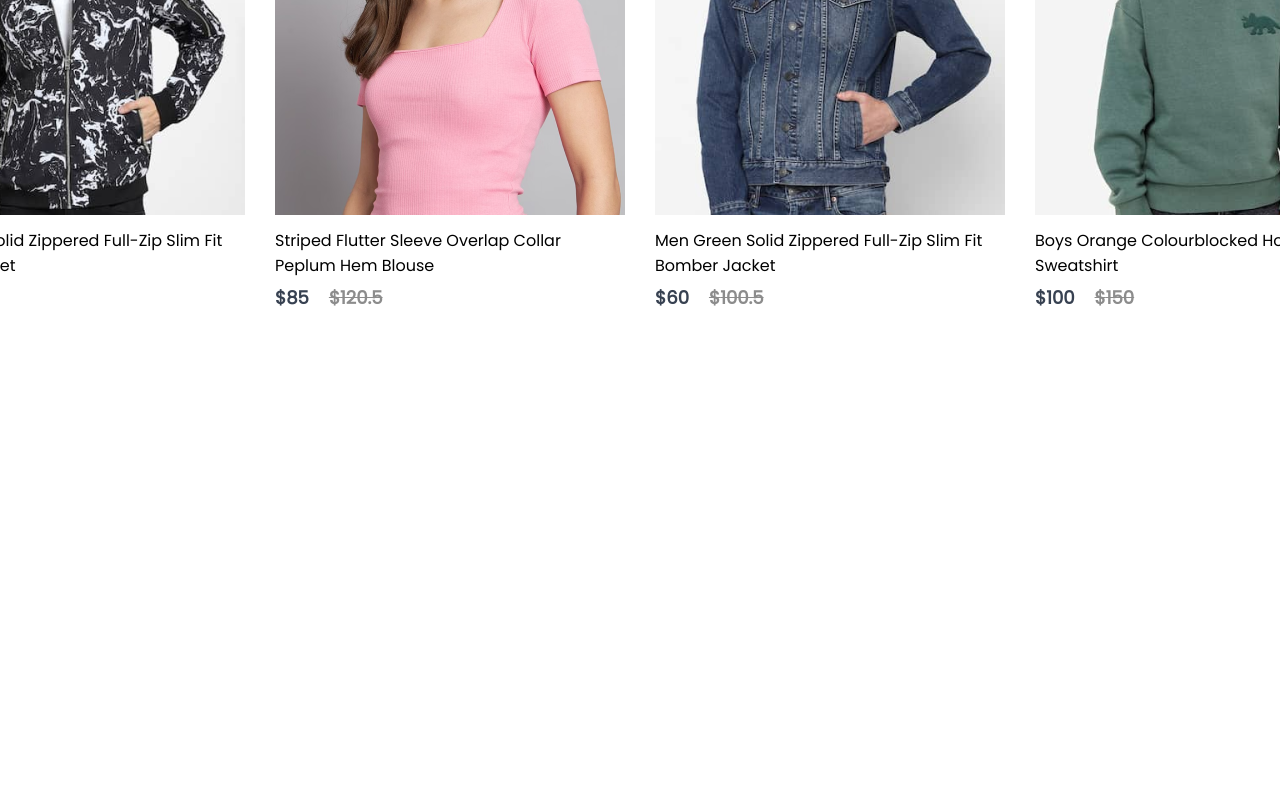
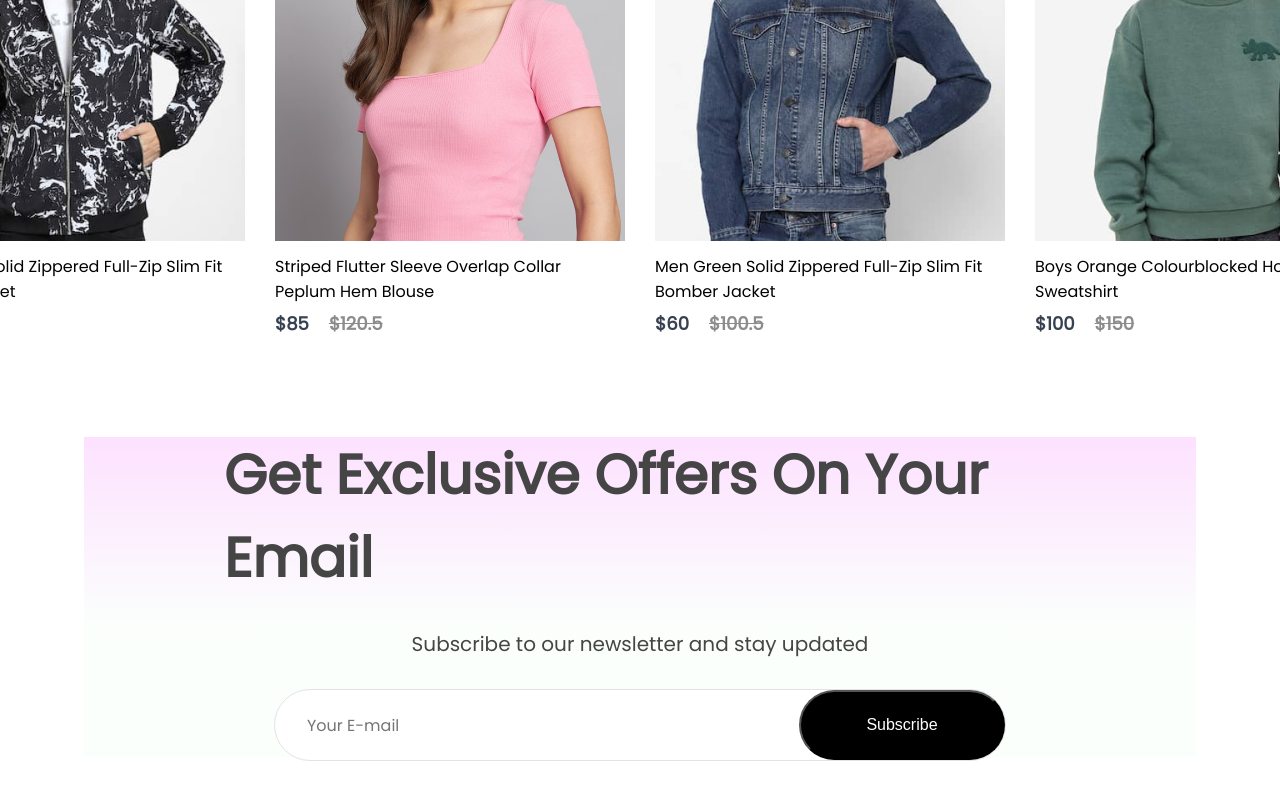
Before and after one commit to Ajay-v44/BuyIt, a React (Create React App) app in the folder frontend/: page / in a window 1280 px wide. Shown: the part 3141-3941 px from the top of the page. Before the commit the page ends 3452 px from the top, so only its background shows below. Built offline with nearby package versions, Linux system fonts and the light colour scheme.

Commit message:
new component

```diff
--- a/frontend/src/components/NewCollections/NewCollections.css
+++ b/frontend/src/components/NewCollections/NewCollections.css
@@ -2,8 +2,8 @@
     display: flex;
     flex-direction: column;
     align-items: center;
-    gap: 10px;
-    height: 90vh;
+    gap: 20px;
+    margin-bottom: 100px;
 }
 
 .NewCollections h1{
--- /dev/null
+++ b/frontend/src/components/NewsLetter/NewsLetter.css
@@ -0,0 +1,51 @@
+.NewsLetter{
+    width: 65%;
+    height: 40vh;
+    display: flex;
+    flex-direction: column;
+    align-items: center;
+    justify-content: center;
+    margin: auto;
+    padding: 0px 140px;
+    margin-bottom: 150px;
+    background: linear-gradient(180deg,#fde1ff 0%,#e1ffea22 60%);
+gap:30px;
+}
+.NewsLetter h1{
+    color:#454545;
+    font-size: 55px;
+    font-weight: 600;
+
+}
+.NewsLetter p{
+    color: #454545;
+    font-size: 20px;
+}
+.NewsLetter div{
+    display: flex;
+    align-items: center;
+    justify-content: space-between;
+    background: white;
+    width: 730px;
+    height: 70px;
+    border-radius: 80px;
+    border: 1px solid #e3e3e3 ;
+}
+.NewsLetter input{
+    width: 500px;
+    margin-left: 30px;
+    border: none;
+    outline: none;
+    color: #616161;
+    font-family: Poppins;
+    font-size: 16px;
+}
+.NewsLetter div button{
+    width: 210px;
+    height: 70px;
+    border-radius: 80px;
+    background: black;
+    color: white;
+    font-size: 16px;
+    cursor: pointer;
+}
--- /dev/null
+++ b/frontend/src/components/NewsLetter/NewsLetter.jsx
@@ -0,0 +1,16 @@
+import React from 'react'
+import './NewsLetter.css'
+const NewsLetter = () => {
+    return (
+        <div className='NewsLetter'>
+            <h1>Get Exclusive Offers On Your Email</h1>
+        <p>Subscribe to our newsletter and stay updated</p>
+        <div>
+            <input type="email"  placeholder='Your E-mail '/>
+        <button>Subscribe</button>
+        </div>
+        </div>
+    )
+}
+
+export default NewsLetter
--- a/frontend/src/pages/Shop.jsx
+++ b/frontend/src/pages/Shop.jsx
@@ -4,6 +4,7 @@
 
 import NewCollections from '../components/NewCollections/NewCollections';
 import Offers from '../components/Offers/Offers';
+import NewsLetter from '../components/NewsLetter/NewsLetter';
 
 const Shop = () => {
     return (
@@ -12,6 +13,7 @@
             <Popular/>
             <Offers/>
             <NewCollections/>
+            <NewsLetter/>
         </div>
     );
 }
```
